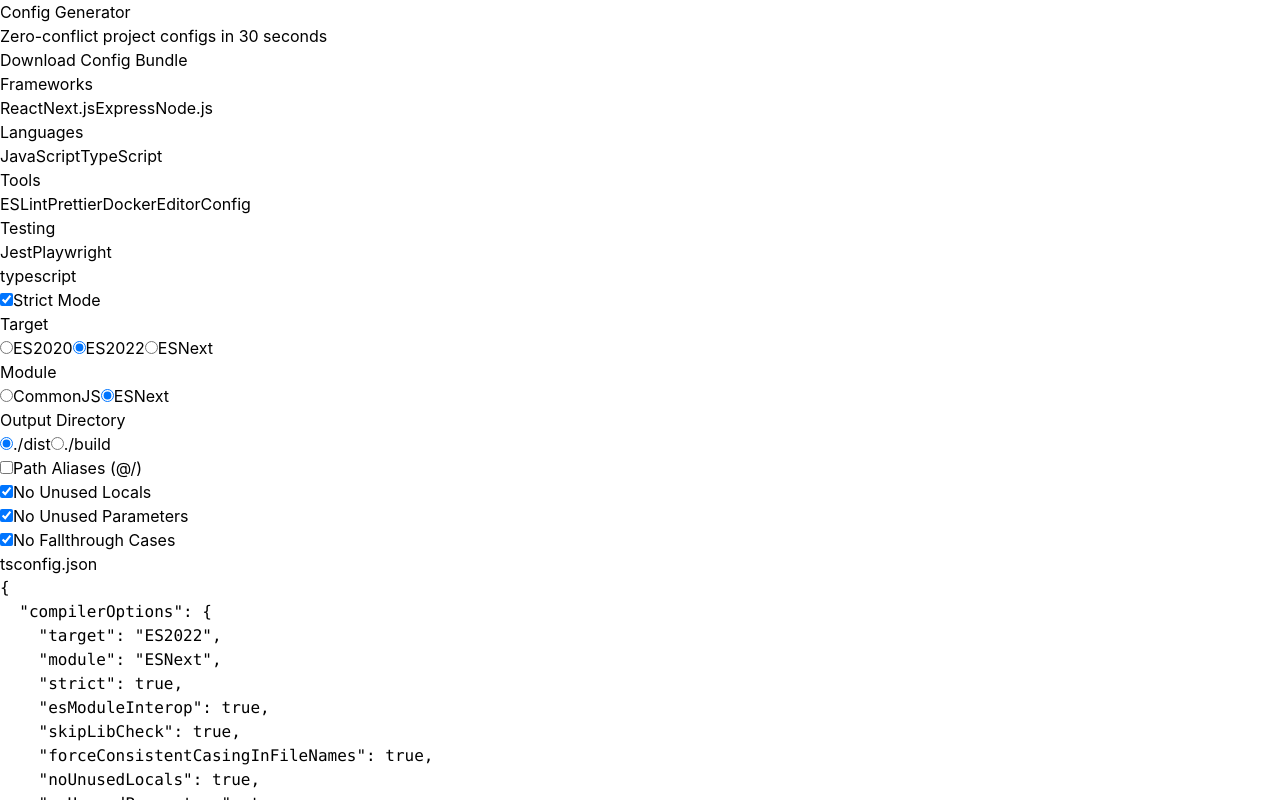
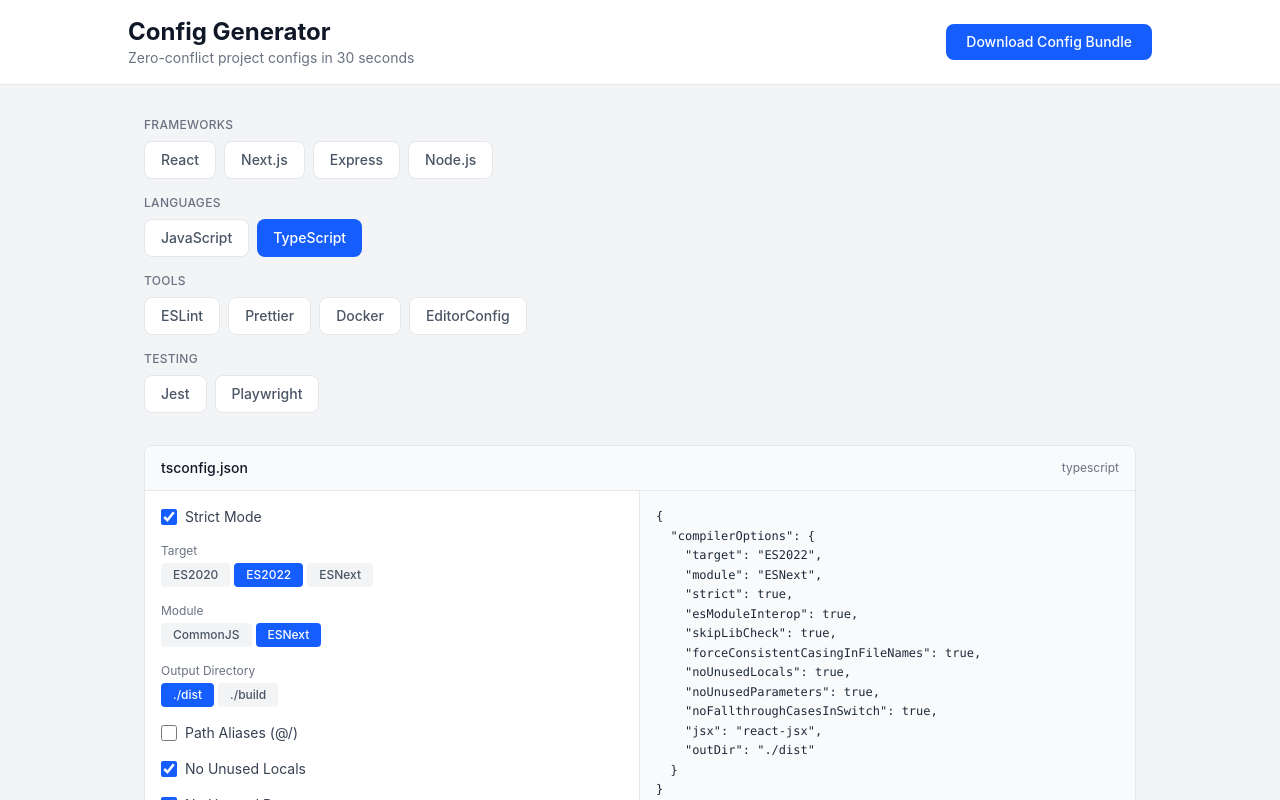
Before and after one commit to Lakonas/config-generator, a React (Vite) app: page / in a window 1280 px wide. Both pictures are taken after a click on the button "TypeScript". Shown: the top 800 px of the page. Built offline with nearby package versions, Linux system fonts and the light colour scheme.

Commit message:
style: add Tailwind styling to all components

```diff
--- a/src/App.jsx
+++ b/src/App.jsx
@@ -73,11 +73,12 @@
   const canDownload = generatedFiles.length > 2;
 
   return (
-    <div>
+    <div className="min-h-screen bg-gray-100">
       <Header
         onDownload={() => downloadConfigBundle(generatedFiles)}
         canDownload={canDownload}
       />
+      <main className="max-w-5xl mx-auto px-4 py-8">
       <StackSelector
         selectedStack={selectedStack}
         onToggle={toggleStack}
@@ -87,6 +88,7 @@
         configOptions={configOptions}
         onUpdateOption={updateOption}
       />
+      </main>
     </div>
   );
 }
--- a/src/components/CodePreview.jsx
+++ b/src/components/CodePreview.jsx
@@ -1,11 +1,8 @@
-function CodePreview({ fileName, content }) {
+function CodePreview({ content }) {
   return (
-    <div>
-      <h3>{fileName}</h3>
-      <pre>
-        <code>{content}</code>
-      </pre>
-    </div>
+    <pre className="text-xs font-mono text-gray-800 whitespace-pre-wrap leading-relaxed">
+      <code>{content}</code>
+    </pre>
   );
 }
 
--- a/src/components/ConfigOptions.jsx
+++ b/src/components/ConfigOptions.jsx
@@ -5,36 +5,39 @@
   if (!fields) return null;
 
   return (
-    <div>
-      <h3>{generator}</h3>
+    <div className="space-y-4">
       {fields.map((field) => (
         <div key={field.key}>
           {field.type === 'toggle' && (
-            <label>
+            <label className="flex items-center gap-2 cursor-pointer">
               <input
                 type="checkbox"
                 checked={options[field.key]}
                 onChange={(e) => onUpdate(generator, field.key, e.target.checked)}
+                className="w-4 h-4 accent-blue-600"
               />
-              {field.label}
+              <span className="text-sm text-gray-700">{field.label}</span>
             </label>
           )}
           {field.type === 'radio' && (
-            <fieldset>
-              <legend>{field.label}</legend>
-              {field.options.map((opt) => (
-                <label key={opt}>
-                  <input
-                    type="radio"
-                    name={`${generator}-${field.key}`}
-                    value={opt}
-                    checked={options[field.key] === opt}
-                    onChange={() => onUpdate(generator, field.key, opt)}
-                  />
-                  {String(opt)}
-                </label>
-              ))}
-            </fieldset>
+            <div>
+              <p className="text-xs text-gray-500 mb-1">{field.label}</p>
+              <div className="flex flex-wrap gap-1">
+                {field.options.map((opt) => (
+                  <button
+                    key={opt}
+                    onClick={() => onUpdate(generator, field.key, opt)}
+                    className={`px-3 py-1 rounded text-xs font-medium transition-colors cursor-pointer ${
+                      options[field.key] === opt
+                        ? 'bg-blue-600 text-white'
+                        : 'bg-gray-100 text-gray-600 hover:bg-gray-200'
+                    }`}
+                  >
+                    {String(opt)}
+                  </button>
+                ))}
+              </div>
+            </div>
           )}
         </div>
       ))}
--- a/src/components/ConfigPanel.jsx
+++ b/src/components/ConfigPanel.jsx
@@ -12,22 +12,38 @@
 
 function ConfigPanel({ generatedFiles, configOptions, onUpdateOption }) {
   return (
-    <section>
+    <section className="space-y-4">
       {generatedFiles.map((file) => {
         const generator = generatorMap[file.name];
         return (
-          <div key={file.name}>
+          <div
+            key={file.name}
+            className="bg-white border border-gray-200 rounded-lg overflow-hidden"
+          >
+            <div className="flex items-center justify-between px-4 py-3 bg-gray-50 border-b border-gray-200">
+              <span className="text-sm font-medium text-gray-900">{file.name}</span>
               {generator && (
+                <span className="text-xs text-gray-500">{generator}</span>
+              )}
+            </div>
+            {generator ? (
+              <div className="grid grid-cols-2">
+                <div className="p-4 border-r border-gray-200">
                   <ConfigOptions
                     generator={generator}
                     options={configOptions[generator]}
                     onUpdate={onUpdateOption}
                   />
+                </div>
+                <div className="p-4 bg-gray-50">
+                  <CodePreview content={file.content} />
+                </div>
+              </div>
+            ) : (
+              <div className="p-4 bg-gray-50">
+                <CodePreview content={file.content} />
+              </div>
             )}
-            <CodePreview
-              fileName={file.name}
-              content={file.content}
-            />
           </div>
         );
       })}
--- a/src/components/Header.jsx
+++ b/src/components/Header.jsx
@@ -1,14 +1,23 @@
 function Header({ onDownload, canDownload }) {
   return (
-    <header>
-      <h1>Config Generator</h1>
-      <p>Zero-conflict project configs in 30 seconds</p>
+    <header className="bg-white border-b border-gray-200 px-4 py-4">
+      <div className="max-w-5xl mx-auto flex items-center justify-between">
+        <div>
+          <h1 className="text-2xl font-bold text-gray-900">Config Generator</h1>
+          <p className="text-sm text-gray-500">Zero-conflict project configs in 30 seconds</p>
+        </div>
         <button
           onClick={onDownload}
           disabled={!canDownload}
+          className={`px-5 py-2 rounded-lg text-sm font-medium text-white transition-colors ${
+            canDownload
+              ? 'bg-blue-600 hover:bg-blue-700 cursor-pointer'
+              : 'bg-gray-300 cursor-not-allowed'
+          }`}
         >
           Download Config Bundle
         </button>
+      </div>
     </header>
   );
 }
--- a/src/components/StackCard.jsx
+++ b/src/components/StackCard.jsx
@@ -1,7 +1,14 @@
 function StackCard({ item, isSelected, onToggle }) {
   return (
-    <button onClick={() => onToggle(item.id)}>
-      <span>{item.name}</span>
+    <button
+      onClick={() => onToggle(item.id)}
+      className={`px-4 py-2 rounded-lg text-sm font-medium transition-colors cursor-pointer ${
+        isSelected
+          ? 'bg-blue-600 text-white'
+          : 'bg-white text-gray-600 border border-gray-200 hover:border-blue-300'
+      }`}
+    >
+      {item.name}
     </button>
   );
 }
--- a/src/components/StackSelector.jsx
+++ b/src/components/StackSelector.jsx
@@ -3,11 +3,11 @@
 
 function StackSelector({ selectedStack, onToggle }) {
   return (
-    <section>
+    <section className="mb-8">
       {categories.map((category) => (
-        <div key={category}>
-          <h2>{category}</h2>
-          <div>
+        <div key={category} className="mb-4">
+          <h2 className="text-xs font-medium text-gray-500 uppercase tracking-wide mb-2">{category}</h2>
+          <div className="flex flex-wrap gap-2">
             {stackItems
               .filter((item) => item.category === category)
               .map((item) => (
```
Lines whose indentation alone changed are shown as unchanged.
